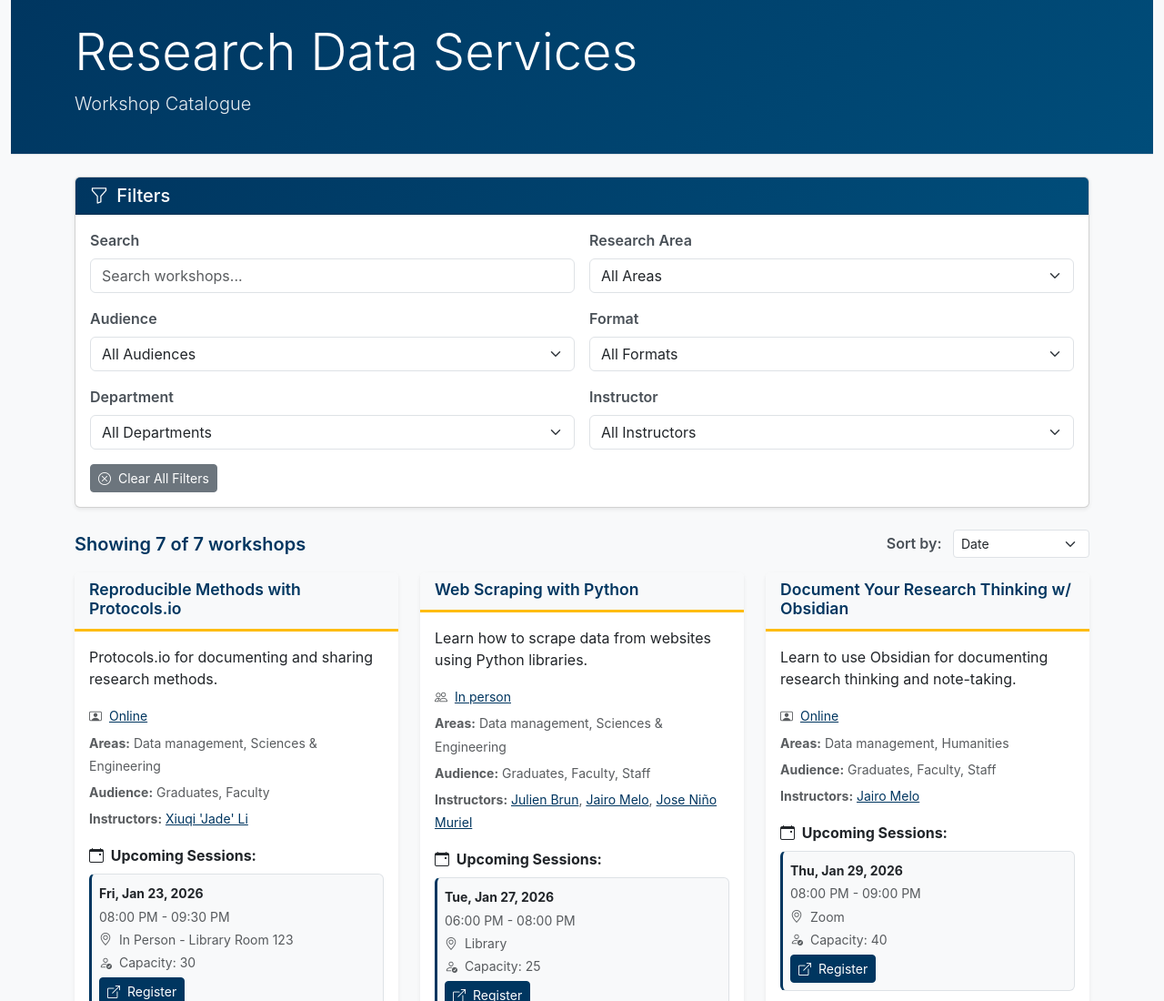
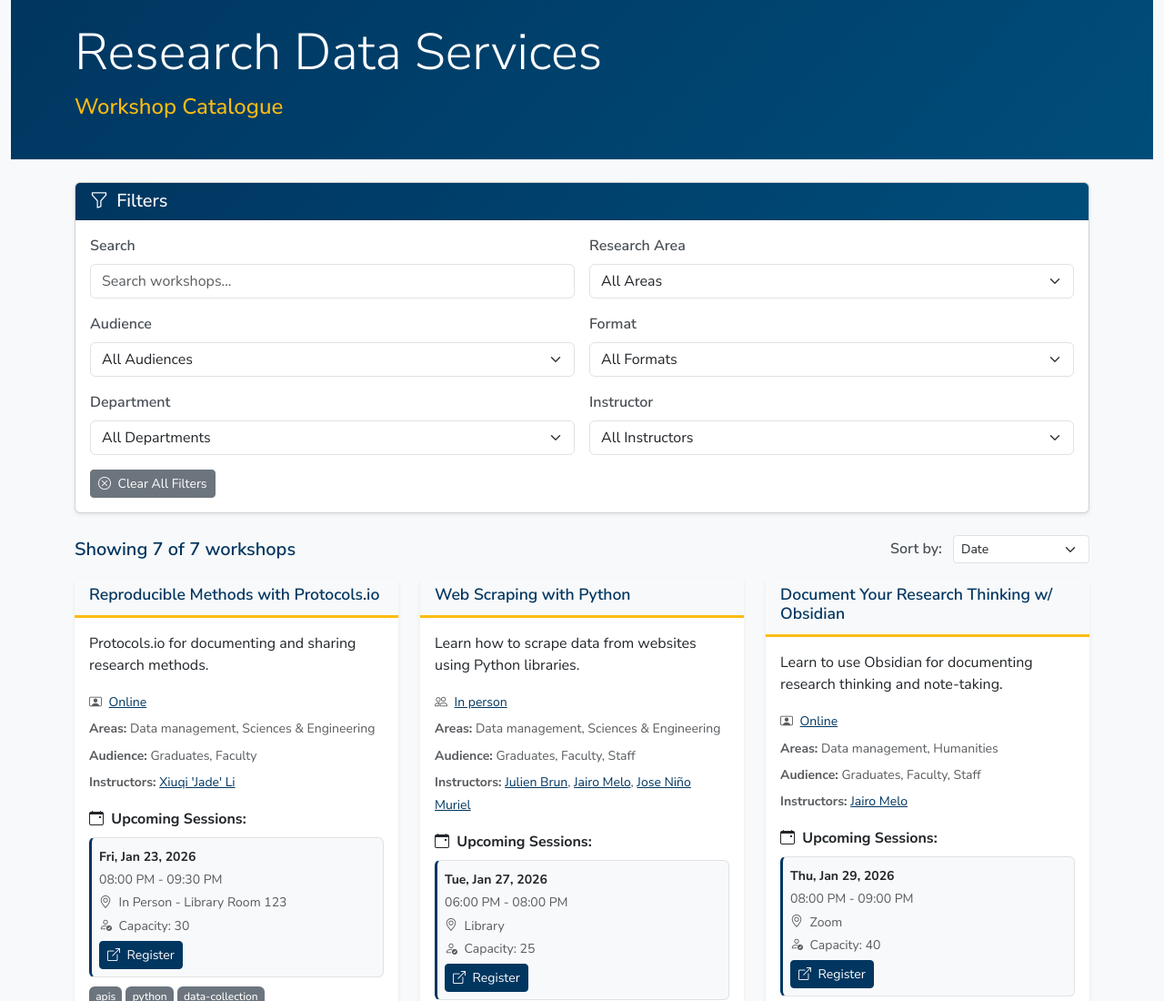
Before and after one commit to UCSB-Library-Research-Data-Services/rds-ws-catalogue, a plain HTML site: page index.html in a window 1280 px wide. Shown: the top 1100 px of the page at 91% size. Drawn offline with nearby package versions, Linux system fonts and the light colour scheme.

Commit message:
Stylistic changes:
- Replaced hardcoded color values with CSS variables when appropriate
- Introduced two new CSS variables: --alert-color and --aqua-color
- Include the 'Nunito' font in the header to match with UCSB style.
- Replace color in hexadecimal with CSS built-in color names where applicable

```diff
--- a/assets/css/app.css
+++ b/assets/css/app.css
@@ -1,15 +1,18 @@
 /* Custom Styles for Workshop Catalogue */
+@import url('https://fonts.googleapis.com/css2?family=Nunito+Sans:ital,opsz,wght@0,6..12,200..1000;1,6..12,200..1000&display=swap');
 
 :root {
     --primary-color: #003660;
     --secondary-color: #febc11;
     --light-bg: #f8f9fa;
     --border-color: #dee2e6;
+    --alert-color: #ef5645;
+    --aqua-color: #04859B;
 }
 
 body {
     background-color: var(--light-bg);
-    font-family: -apple-system, BlinkMacSystemFont, "Segoe UI", Roboto, "Helvetica Neue", Arial, sans-serif;
+    font-family: "Nunito Sans", -apple-system, BlinkMacSystemFont, "Segoe UI", Roboto, "Helvetica Neue", Arial, sans-serif;
 }
 
 /* Header Styles */
@@ -21,11 +24,12 @@ header {
 
 header h1 {
     color: white;
-    font-weight: 700;
 }
 
 header .lead {
-    color: rgba(255, 255, 255, 0.9);
+    color: var(--secondary-color);
+    font-weight: 500;
+    font-size: x-large;
 }
 
 /* Workshop Card Styles */
@@ -57,12 +61,12 @@ header .lead {
 
 /* Offering Item Styles */
 .offering-item {
-    background-color: #fff;
+    background-color: white;
     border-left: 3px solid var(--primary-color) !important;
 }
 
 .offering-item:hover {
-    background-color: #f0f7ff;
+    background-color: var(--light-bg);
 }
 
 /* Badge Styles */
@@ -164,11 +168,11 @@ footer {
 }
 
 .alert-info {
-    border-left-color: #0dcaf0;
+    border-left-color: var(--aqua-color);
 }
 
 .alert-danger {
-    border-left-color: #dc3545;
+    border-left-color: var(--alert-color);
 }
 
 /* Smooth Scrolling */
```
